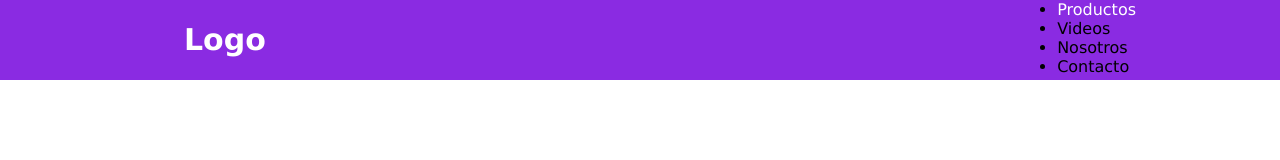
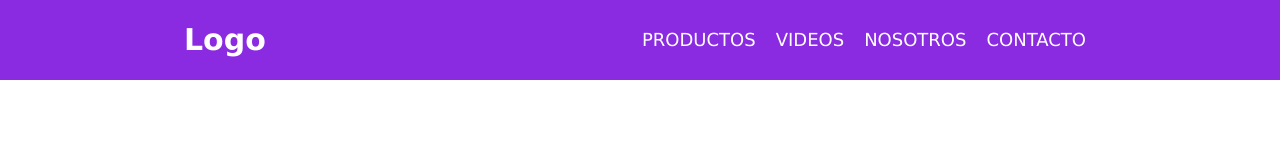
Before and after one commit to yleonf/Clase3-Lunes-E1, a plain HTML site: page index.html in a window 1280 px wide. Drawn offline with Linux system fonts and the light colour scheme.

Commit message:
style en la barra de navegación

```diff
--- a/index.html
+++ b/index.html
@@ -10,11 +10,11 @@
   <header class="header">
     <nav class="nav">
       <a href="https://www.inacap.cl" class="logo nav-link">Logo</a>
-      <ul>
-        <li><a href="#" class="nav-link">Productos</a></li>
-        <li>Videos</li>
-        <li>Nosotros</li>
-        <li>Contacto</li>
+      <ul class="nav-menu">
+        <li class="nav-menu-item"><a href="#" class="nav-menu-link nav-link">Productos</a></li>
+        <li class="nav-menu-item"><a href="#" class="nav-menu-link nav-link">Videos</a></li>
+        <li class="nav-menu-item"><a href="#" class="nav-menu-link nav-link">Nosotros</a></li>
+        <li class="nav-menu-item"><a href="#" class="nav-menu-link nav-link">Contacto</a></li>
       </ul>
     </nav>
   </header>
--- a/style.css
+++ b/style.css
@@ -34,3 +34,20 @@ body{
   color:white;
   text-decoration: none;
 }
+
+.nav-menu{
+  display: flex;
+  margin-right: 40px;
+  list-style: none;
+}
+.nav-menu-item{
+  font-size: 18px;
+  margin: 0 10px;
+  line-height: 80px;
+  text-transform: uppercase;
+  width: max-content;
+}
+
+.nav-menu-link:hover{
+  color:rgba(226, 43, 168)
+}
```
